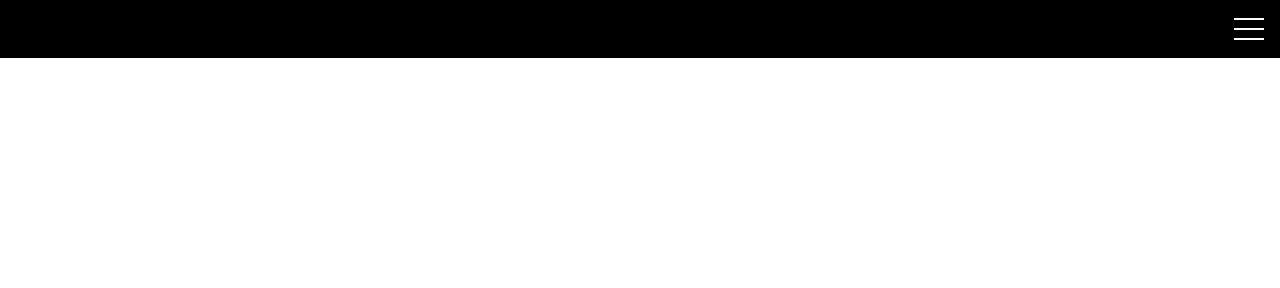
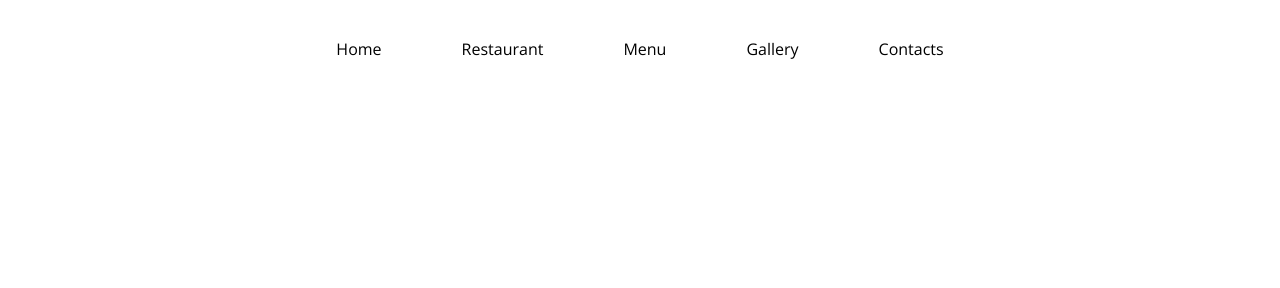
Before and after one commit to Sdrummolo/web-authoring-assignment1, a plain HTML site: page index.html in a window 1280 px wide. Shown: the top 288 px of the page. Drawn offline with nearby package versions, Linux system fonts and the light colour scheme.

Commit message:
started media queries

```diff
--- a/css/styles.css
+++ b/css/styles.css
@@ -32,7 +32,7 @@ button {
   cursor: pointer;
 }
 
-/* Burger Menu */
+/* BURGER MENU */
 #burger-toggle {
   position: fixed; /* Used to keep the toggle always in the same part of the screen, even if user scrolls down */
   right: 16px;
@@ -90,7 +90,7 @@ nav  {
   position: absolute;
   height: 100vh;
   width: 100vw;
-  background-color: #ff0000;
+  background-color: #000;
   display: none; /* Navigation is not displayed by default */
 }
 
@@ -99,10 +99,17 @@ nav  {
 }
 
 nav ul {
+  list-style-type: none;
   position: absolute;
   top: 50%;
   left: 50%;
-  transform: translate(-50%, -50%)
+  transform: translate(-50%, -50%);
+  color: #fff;
+  text-align: center;
+}
+
+nav ul li {
+  margin-bottom: 3em;
 }
 
 /* HEADER */
@@ -183,3 +190,36 @@ footer h3 {
 }
 
 /* MEDIA QUERIES */
+@media screen and (min-width: 660px) {
+  #burger-toggle {
+    display: none;
+  }
+
+  nav  {
+    position: absolute;
+    background-color: transparent;
+  }
+
+  #nav-container {
+    top: 0;
+    left: 0;
+    height: 100px;
+    width: 100%;
+    background-color: transparent;
+    display: block;
+  }
+
+  nav ul {
+    display: flex;
+    color: #000;
+  }
+
+  nav ul li {
+    margin-right: 5em;
+    margin-bottom: 0;
+  }
+
+  nav ul li:last-child {
+    margin-right: 0;
+  }
+}
--- a/index.html
+++ b/index.html
@@ -26,13 +26,13 @@
     </nav>
 
     <!-- Header -->
-    <header>
-      <h1>Blackrock Cafe</h1>
-      <h3>Delicious food since 2022</h3>
-      <button>Call To Action</button>
-    </header>
+    <div class="container">
+      <header>
+        <h1>Blackrock Cafe</h1>
+        <h3>Delicious food since 2022</h3>
+        <button>Call To Action</button>
+      </header>
 
-    <div class="container">
       <!-- Main -->
       <main>
         <h2>The Restaurant</h2>
```
